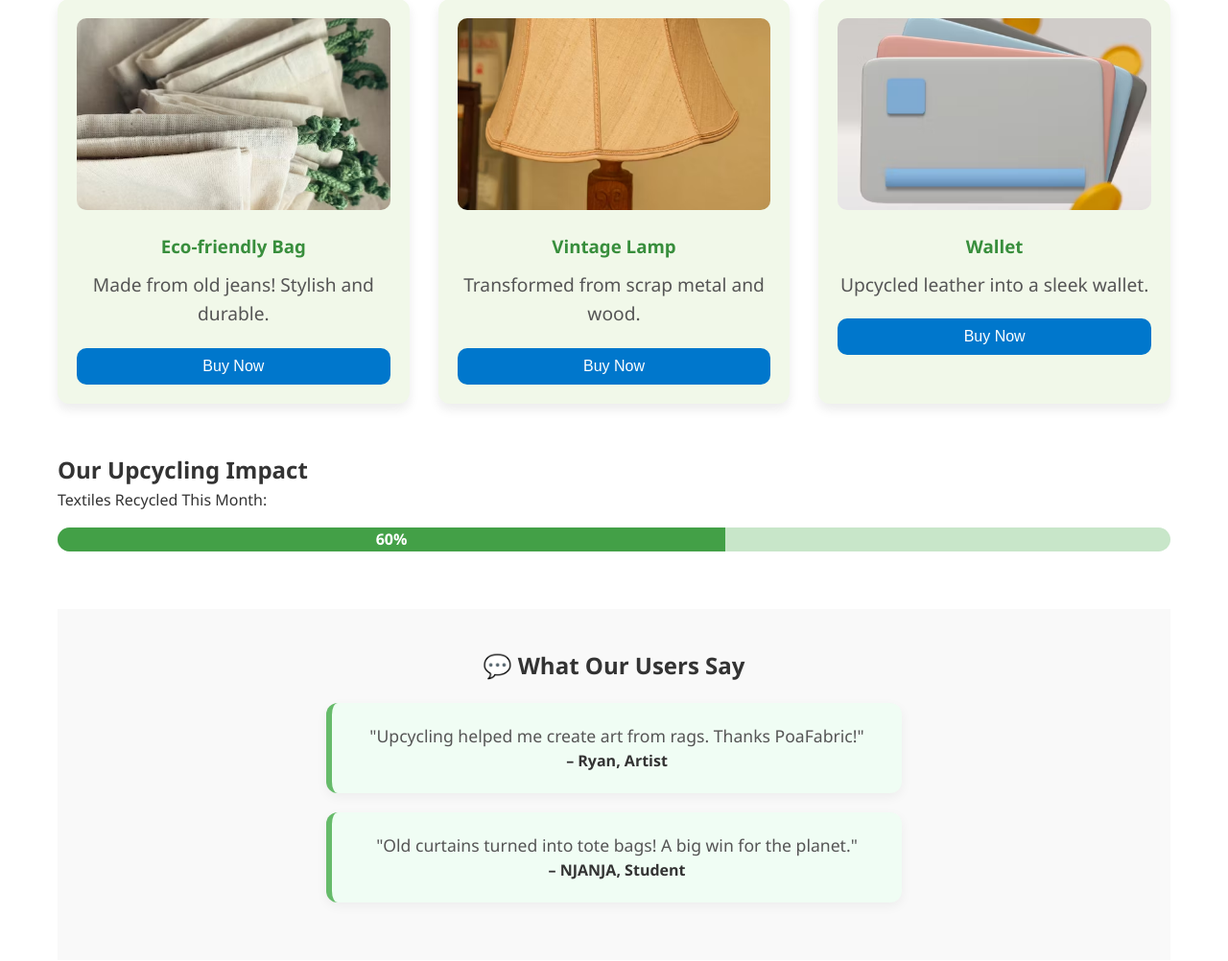
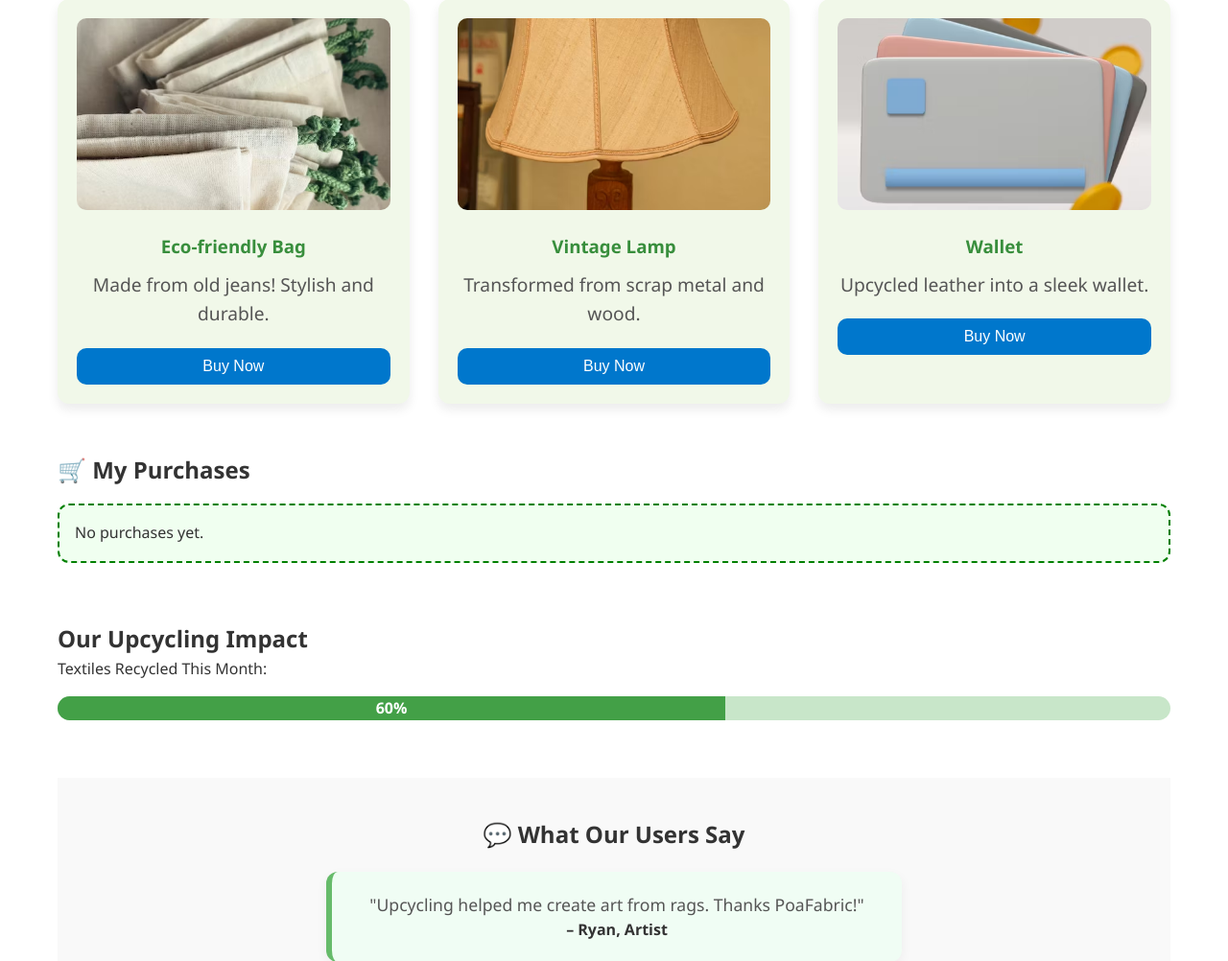
Before and after one commit to taragon/PoaFabric, a Django app: page /upcycler/ in a window 1280 px wide. Shown: the part 1168-2170 px from the top of the page at 96% size. Run offline with Django 4.2, Linux system fonts and the light colour scheme; a user stored in the database is signed in.

Commit message:
adding my purchases to upcyling dashboard

```diff
--- a/user/static/user/styles.css
+++ b/user/static/user/styles.css
@@ -402,6 +402,7 @@ iframe {
     height: 400px;
 }
 
+
 /* ===== Blue Header Bar ===== */
 .blue-bar {
     background-color: #2196F3;
@@ -551,3 +552,17 @@ iframe {
 .buy-btn:hover {
     background-color: #005fa3;
 }
+.purchase-list {
+    margin-top: 1em;
+    padding: 1em;
+    border: 2px dashed green;
+    border-radius: 12px;
+    background-color: #f0fff0;
+}
+
+.purchase-item {
+    margin-bottom: 1em;
+    padding: 0.5em;
+    background: #e6ffe6;
+    border-radius: 8px;
+}
--- a/user/templates/user/recycler.html
+++ b/user/templates/user/recycler.html
@@ -17,7 +17,7 @@
         </header>
 
         <div class="recycle-section">
-            <img src="/static/user/images/fabric.avif" alt="Recycled Fabric" class="recycle-image">
+            <img src="/static/user/images/fabric.avif" alt="Recycled Fabric" class="recycle-image style="width: 100%; height: auto; display: block; border-radius: 15px;">
         </div>
 
 
--- a/user/templates/user/upcycler.html
+++ b/user/templates/user/upcycler.html
@@ -167,6 +167,14 @@
             </div>
         </section>
 
+        <section class="purchases-section">
+            <h2>🛒 My Purchases</h2>
+            <div id="purchaseList" class="purchase-list">
+                <p>No purchases yet.</p>
+            </div>
+        </section>
+
+
 
         <!-- TEXTILE IMPACT SECTION -->
         <section class="impact-section">
@@ -294,6 +302,50 @@
     }
 </script>
 
+<script>
+    document.addEventListener("DOMContentLoaded", function () {
+        const buyButtons = document.querySelectorAll('.buy-btn');
+
+        buyButtons.forEach(button => {
+            button.addEventListener('click', function () {
+                const itemCard = this.closest(".marketplace-item");
+                const itemName = itemCard.querySelector("h3").textContent;
+                const itemDesc = itemCard.querySelector("p").textContent;
+
+                const confirmed = confirm(`🛍️ Do you want to purchase "${itemName}"?\n\n${itemDesc}`);
+                if (confirmed) {
+                    // Store purchase in localStorage
+                    let purchases = JSON.parse(localStorage.getItem("purchases") || "[]");
+                    purchases.push({ name: itemName, description: itemDesc });
+                    localStorage.setItem("purchases", JSON.stringify(purchases));
+
+                    alert(`🎉 Thank you for purchasing "${itemName}"! Your order has been received.`);
+                } else {
+                    alert(`❌ Purchase cancelled.`);
+                }
+            });
+        });
+    });
+
+        // Load and display purchases
+        const purchaseList = document.getElementById("purchaseList");
+        const purchases = JSON.parse(localStorage.getItem("purchases") || "[]");
+
+        if (purchases.length > 0) {
+            purchaseList.innerHTML = "";
+            purchases.forEach(item => {
+                const itemDiv = document.createElement("div");
+                itemDiv.className = "purchase-item";
+                itemDiv.innerHTML = `<strong>${item.name}</strong><p>${item.description}</p>`;
+                purchaseList.appendChild(itemDiv);
+            });
+        }
+
+    </script>
+
+
+
+
 
 </body>
 </html>
```
Also changed, not shown: db.sqlite3.
